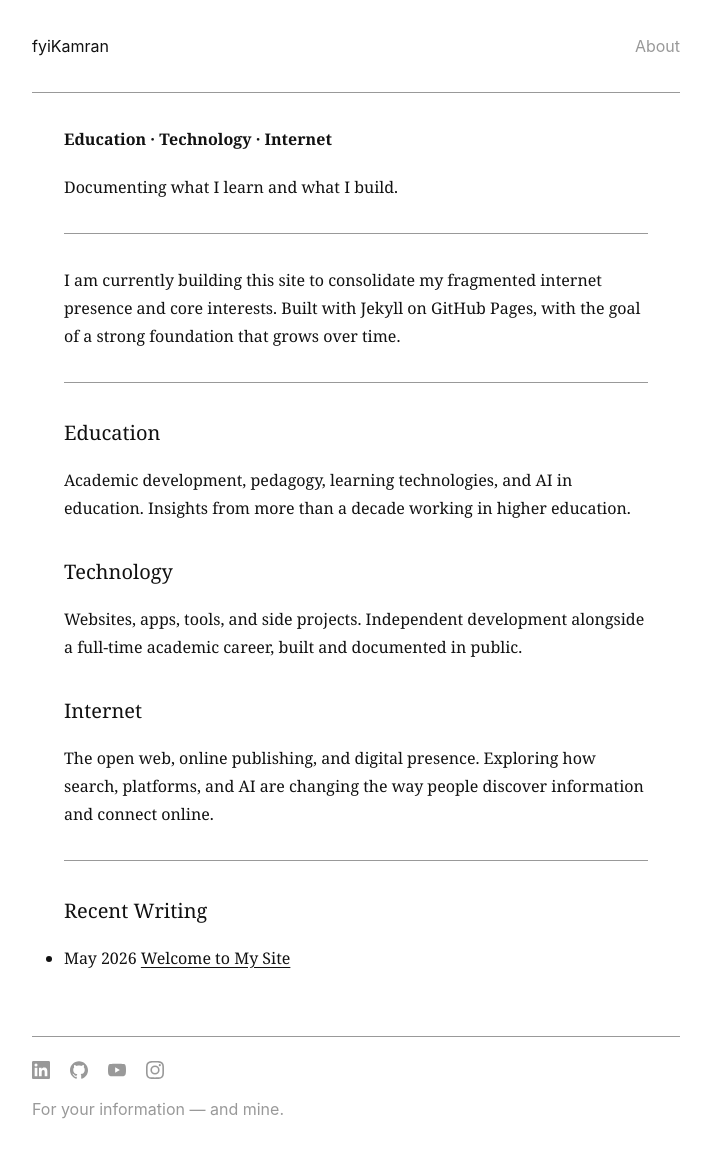
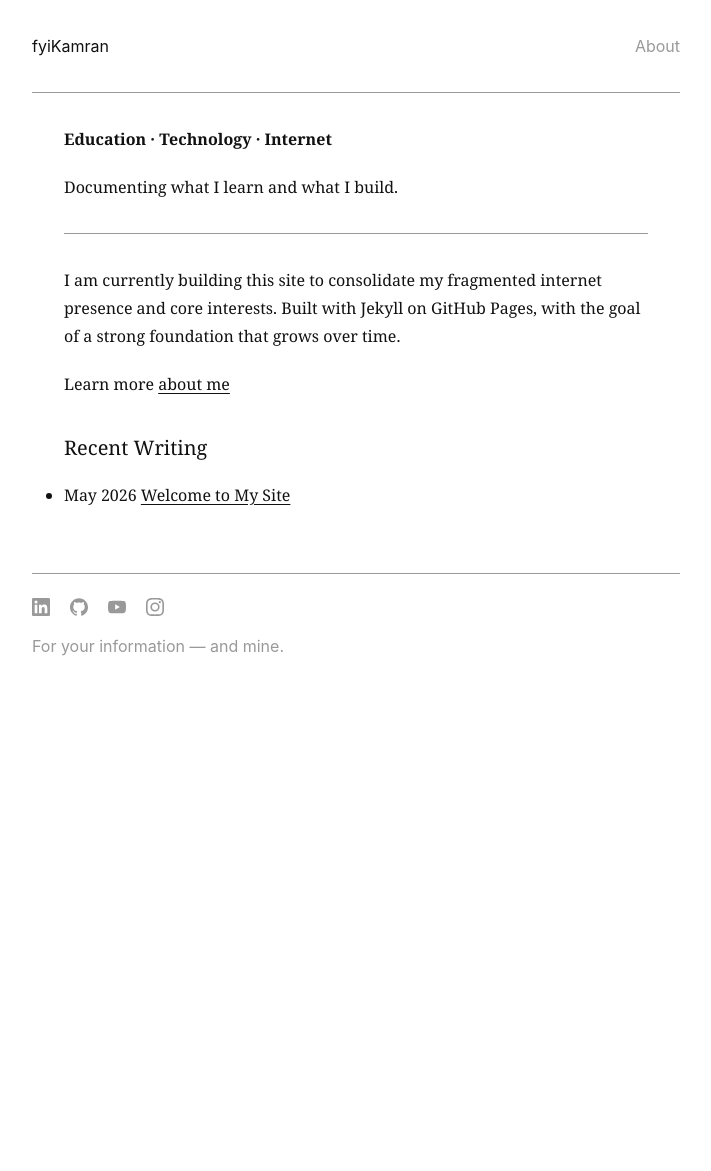
Before and after one commit to fyikamran/fyikamran.github.io, a Jekyll site: the page built from index.html, in a window 1280 px wide. Shown: the whole page, without its empty margins (284-995 px from the left). Built offline with Jekyll 4.4.1, drawn with Linux system fonts in a browser that asks for light colours; after the commit the page ends 900 px from its top, so only the background shows below that.

Commit message:
Update index.html

```diff
--- a/index.html
+++ b/index.html
@@ -3,7 +3,6 @@ layout: default
 title: "fyiKamran"
 description: "Academic Developer with background in Teaching, Engineering, and Indie Development."
 ---
-
 <section aria-label="Introduction">
   <p><strong>Education · Technology · Internet</strong></p>
   <p>Documenting what I learn and what I build.</p>
@@ -13,28 +12,8 @@ description: "Academic Developer with background in Teaching, Engineering, and I
 
 <section aria-label="About">
   <p>I am currently building this site to consolidate my fragmented internet presence and core interests. Built with Jekyll on GitHub Pages, with the goal of a strong foundation that grows over time.</p>
+<p>Learn more <a href="/about/">about me</a></p>
 </section>
-
-<hr>
-
-<section aria-label="Pillars">
-  <article>
-    <h2>Education</h2>
-    <p>Academic development, pedagogy, learning technologies, and AI in education. Insights from more than a decade working in higher education.</p>
-  </article>
-
-  <article>
-    <h2>Technology</h2>
-    <p>Websites, apps, tools, and side projects. Independent development alongside a full-time academic career, built and documented in public.</p>
-  </article>
-
-  <article>
-    <h2>Internet</h2>
-    <p>The open web, online publishing, and digital presence. Exploring how search, platforms, and AI are changing the way people discover information and connect online.</p>
-  </article>
-</section>
-
-<hr>
 
 {% if site.posts.size > 0 %}
 <section aria-label="Recent writing">
```
